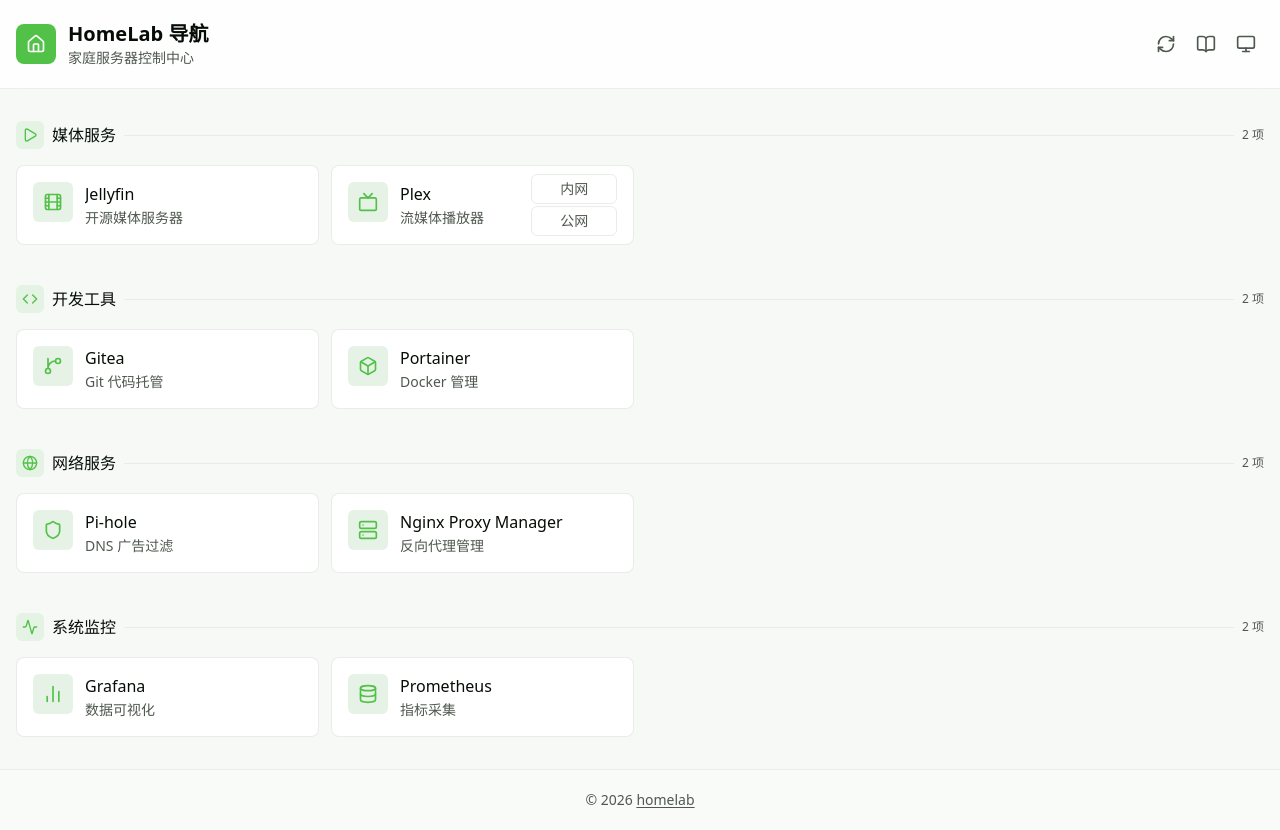
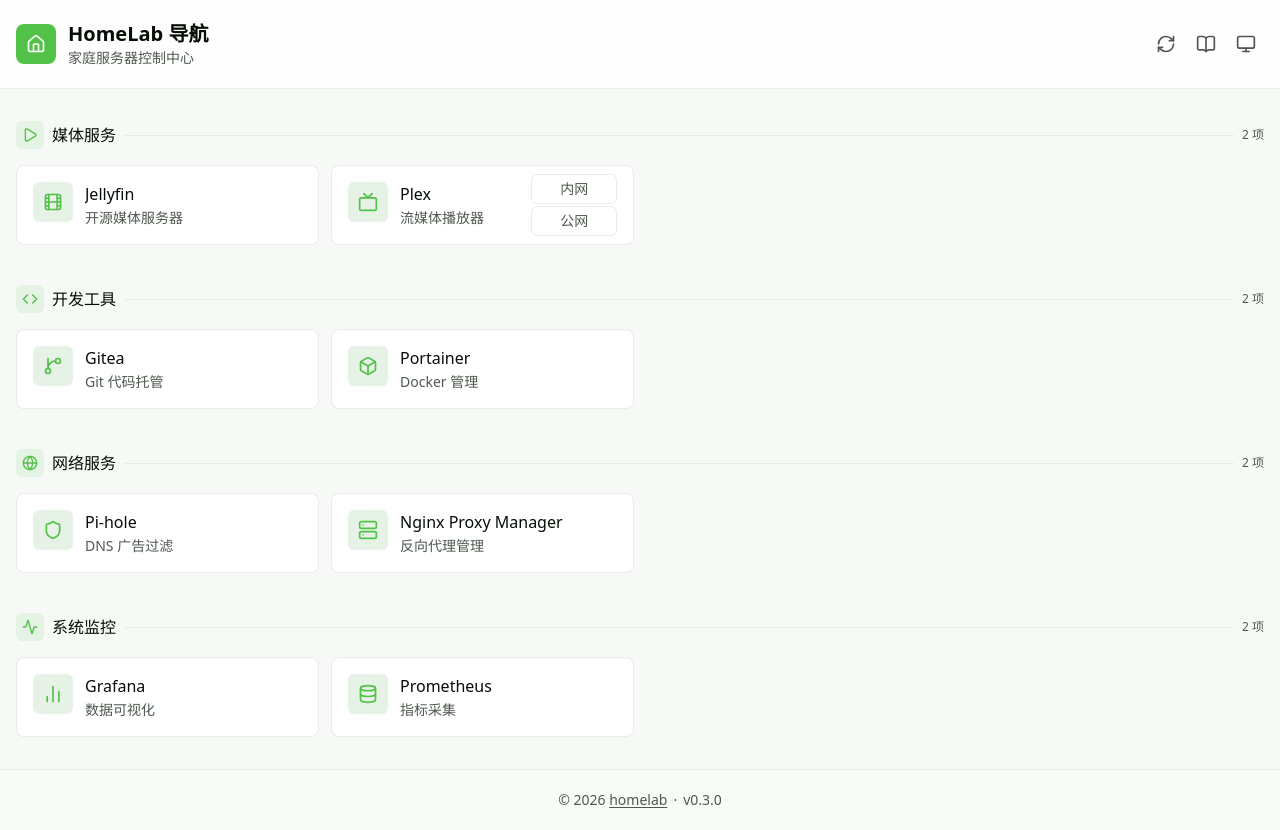
Before and after one commit to isayme/homelab, a React (Vite) app: page / in a window 1280 px wide. Built offline with nearby package versions, Linux system fonts and the light colour scheme.

Commit message:
feat: show version in footer
- Import version from package.json
- Display v0.3.0 in footer next to homelab link

```diff
--- a/package.json
+++ b/package.json
@@ -1,7 +1,7 @@
 {
   "name": "homelab",
   "private": true,
-  "version": "0.1.0",
+  "version": "0.3.0",
   "type": "module",
   "scripts": {
     "dev": "vite",
--- a/src/App.tsx
+++ b/src/App.tsx
@@ -6,6 +6,7 @@
 import { ConfigGuide } from "./components/config-guide"
 import { ThemeToggle } from "./components/theme-toggle"
 import type { NavConfig } from "./lib/types"
+import { version } from "../package.json"
 
 function HomePage({ data }: { data: NavConfig | null }) {
   if (data?.categories && data.categories.length > 0) {
@@ -180,6 +181,8 @@
             >
               homelab
             </a>
+            <span className="mx-1.5">·</span>
+            <span>v{version}</span>
           </p>
         </div>
       </footer>
```
